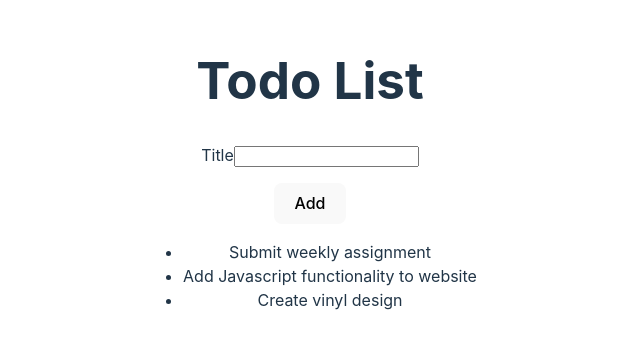
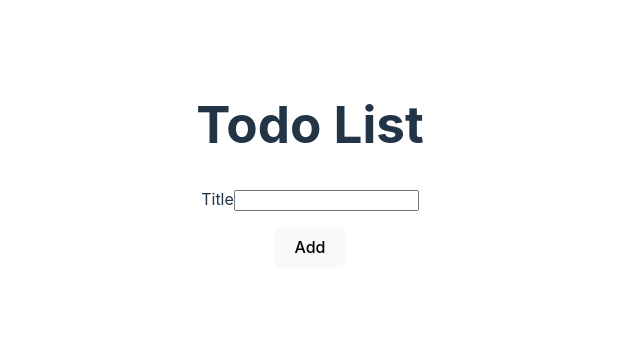
Before and after one commit to v-sevilla/react-todo, a React (Vite) app: page / in a window 1280 px wide. Shown: the part 227-576 px from the top of the page, without its empty margins (330-970 px from the left). Built offline with nearby package versions, Linux system fonts and the light colour scheme.

Commit message:
Move todoList into state

```diff
--- a/src/AddTodoForm.jsx
+++ b/src/AddTodoForm.jsx
@@ -2,17 +2,17 @@ import React from "react";
 
 const AddTodoForm = (props) => {
 
-  const [newTodo, setNewTodo] = React.useState('');
+  const [todoList, setTodoList] = React.useState('');
 
   const handleAddTodo = (e) => {
     e.preventDefault();
-    const todoTitle = newTodo
+    const todoTitle = todoList
     props.onAddTodo(todoTitle)
-    setNewTodo("")
+    setTodoList("")
   }
 
   const handleInputChange = (event) => {
-    setNewTodo(event.target.value);
+    setTodoList(event.target.value);
     console.log(event)
   }
 
@@ -20,8 +20,8 @@ const AddTodoForm = (props) => {
     <div>
       <form onSubmit={handleAddTodo}>
           <label htmlFor="todoTitle">Title</label>
-          <input id="todoTitle" name="title" onChange={handleInputChange} value={newTodo}></input>
-          <p>{newTodo}</p>
+          <input id="todoTitle" name="title" onChange={handleInputChange} value={todoList}></input>
+          <p>{todoList}</p>
           <button>Add</button>
       </form>
     </div>
--- a/src/App.jsx
+++ b/src/App.jsx
@@ -5,31 +5,18 @@ import AddTodoForm from './AddTodoForm';
 
 const App = () => {
 
-  const [newTodo, setNewTodo] = useState([
-    {
-      id: 1,
-      title: "Submit weekly assignment"
-    },
-    {
-      id: 2,
-      title: "Add Javascript functionality to website"
-    },
-    {
-      id: 3,
-      title: "Create vinyl design"
-    }
-  ])
+  const [todoList, setTodoList] = useState([])
 
   const handleAddTodo = (todoTitle) => {
-    const updatedList = [...newTodo,{id:newTodo.length +1, title:todoTitle}]
-    setNewTodo(updatedList)
+    const updatedList = [...todoList,{id:todoList.length +1, title:todoTitle}]
+    setTodoList(updatedList)
   }
 
   return (
     <div>
       <h1>Todo List</h1>
       <AddTodoForm onAddTodo={handleAddTodo}/>
-      <TodoList list={newTodo}/>
+      <TodoList list={todoList} todoList={todoList}/>
     </div>
   );
 }
```
